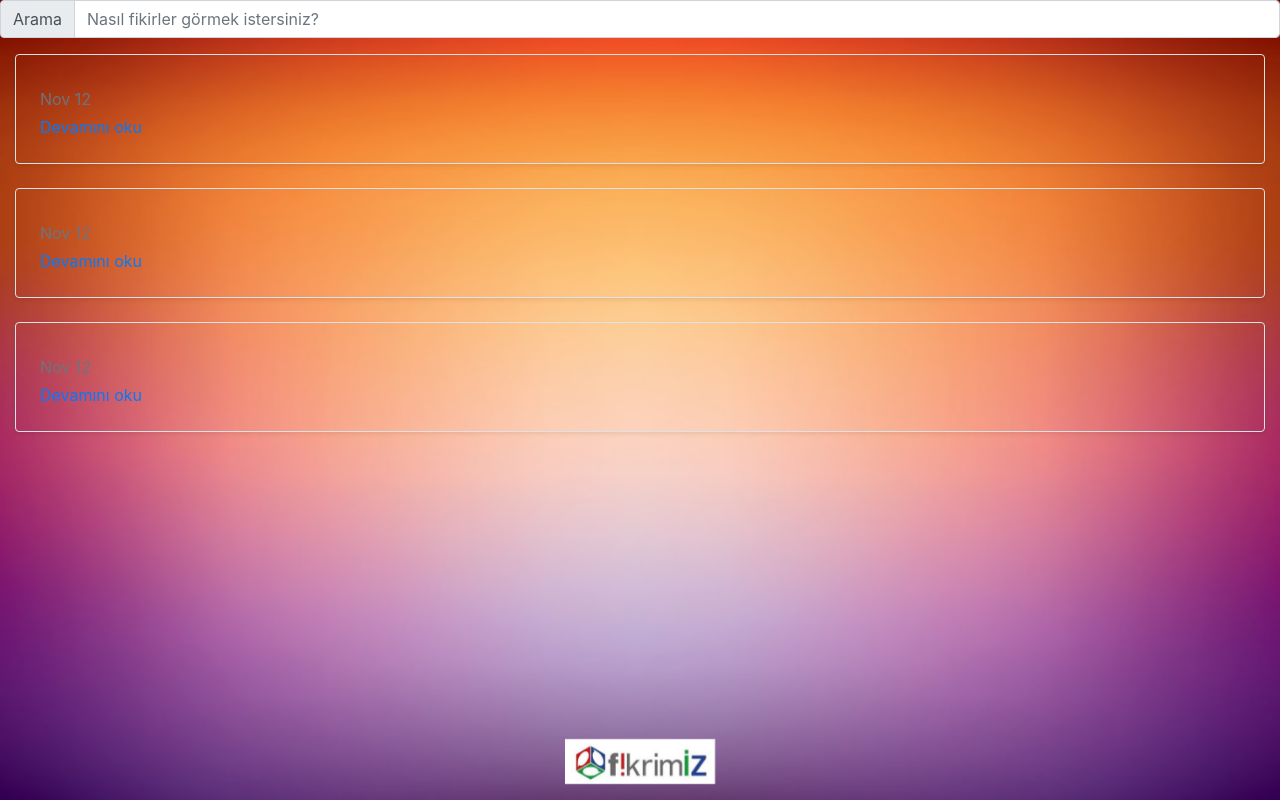
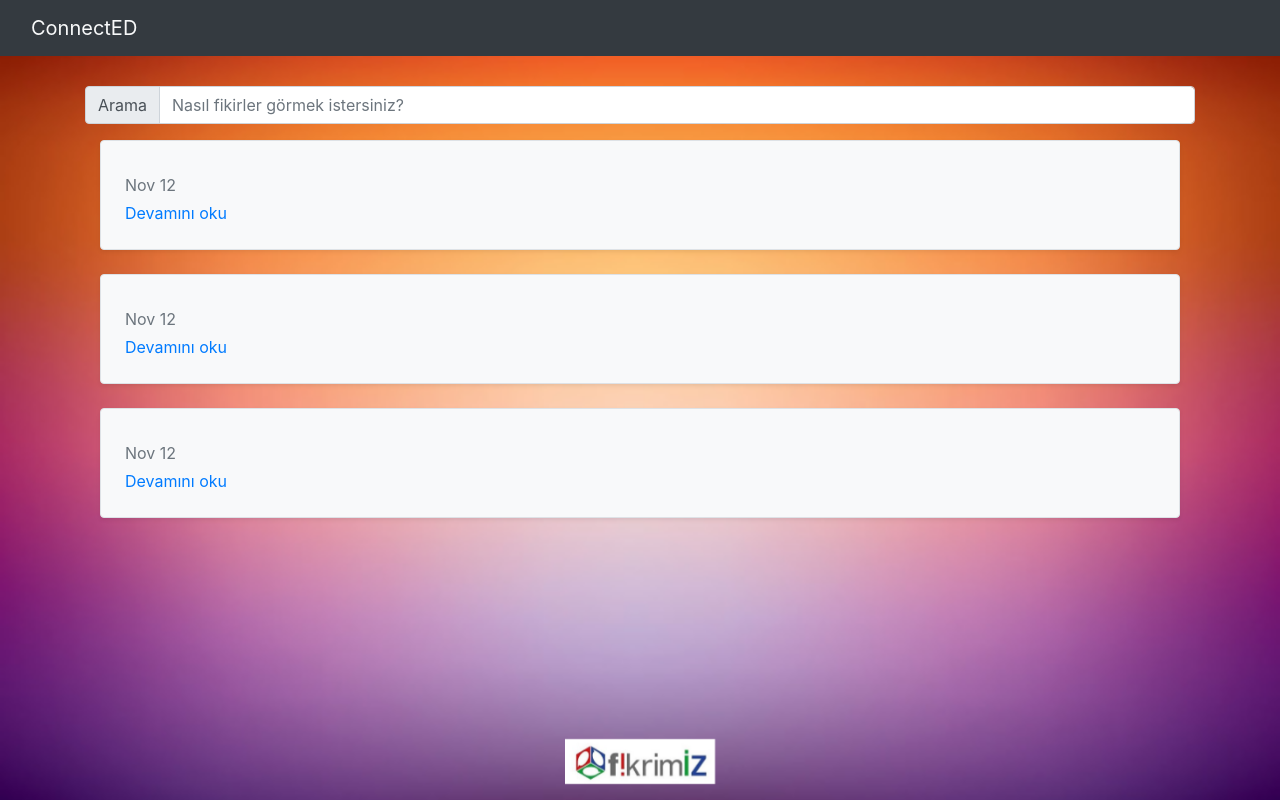
Before and after one commit to Chuchichachtli/Ideathon, a React (Create React App) app: page /investor in a window 1280 px wide. Built offline with nearby package versions, Linux system fonts and the light colour scheme; no server answers.

Commit message:
mendebur mekrem

```diff
--- a/src/Views/Investor/Investor.js
+++ b/src/Views/Investor/Investor.js
@@ -40,7 +40,7 @@ class Investor extends Component {
         const { startups } = this.state;
         console.log(startups, "asddd")
         return (
-            <div className="bg-div">
+            <div className="">
                 <div class="input-group mb-3">
                 <div class="input-group-prepend">
                     <span class="input-group-text" id="basic-addon1">Arama</span>
@@ -52,7 +52,7 @@ class Investor extends Component {
                 console.log(item, "asd")
                 return (
                     <div class="col-md-12">
-                        <div class="row no-gutters border rounded overflow-hidden flex-md-row mb-4 shadow-sm h-md-250 position-relative">
+                        <div class="row no-gutters border rounded overflow-hidden flex-md-row mb-4 shadow-sm h-md-250 position-relative bg-light">
                             <div class="col p-4 d-flex flex-column position-static">
                                 <strong class="d-inline-block mb-2 text-primary">{item.projeAdi}</strong>
                                 <h3 class="mb-0">{item.projeAdi}</h3>
@@ -78,7 +78,7 @@ class Investor extends Component {
     render() {
         const { email, password } = this.state;
         return (
-            <div>
+            <div className="bg-div">
                 <CustomBar />
                 <div class="container">
                         <div>{this.renderCompanies()}</div>
--- a/src/Views/Login/InvestorLogin.js
+++ b/src/Views/Login/InvestorLogin.js
@@ -74,8 +74,9 @@ class InvestorLogin extends Component {
               <label>Password:</label>
               <input class="form-control" type="password" id="password" value={password} onChange={(e) => {this.handlePWChange(e)}} />
             </div>
+            <a href="/investor">
             <input class="btn btn-default bg-light" type="button" style={{marginRight:"10px"}} value="Login" onClick={this.login} />
-
+            </a>
             <a className="small-sign-up" href="/investor-registration">Don't have an account?
               <span style={{pointer:"cursor"}}><a onClick={() => {  }} style={{ pointer: "cursor", fontWeight:"600" }}> Sign up </a></span>
             and join our Network!</a>
```
